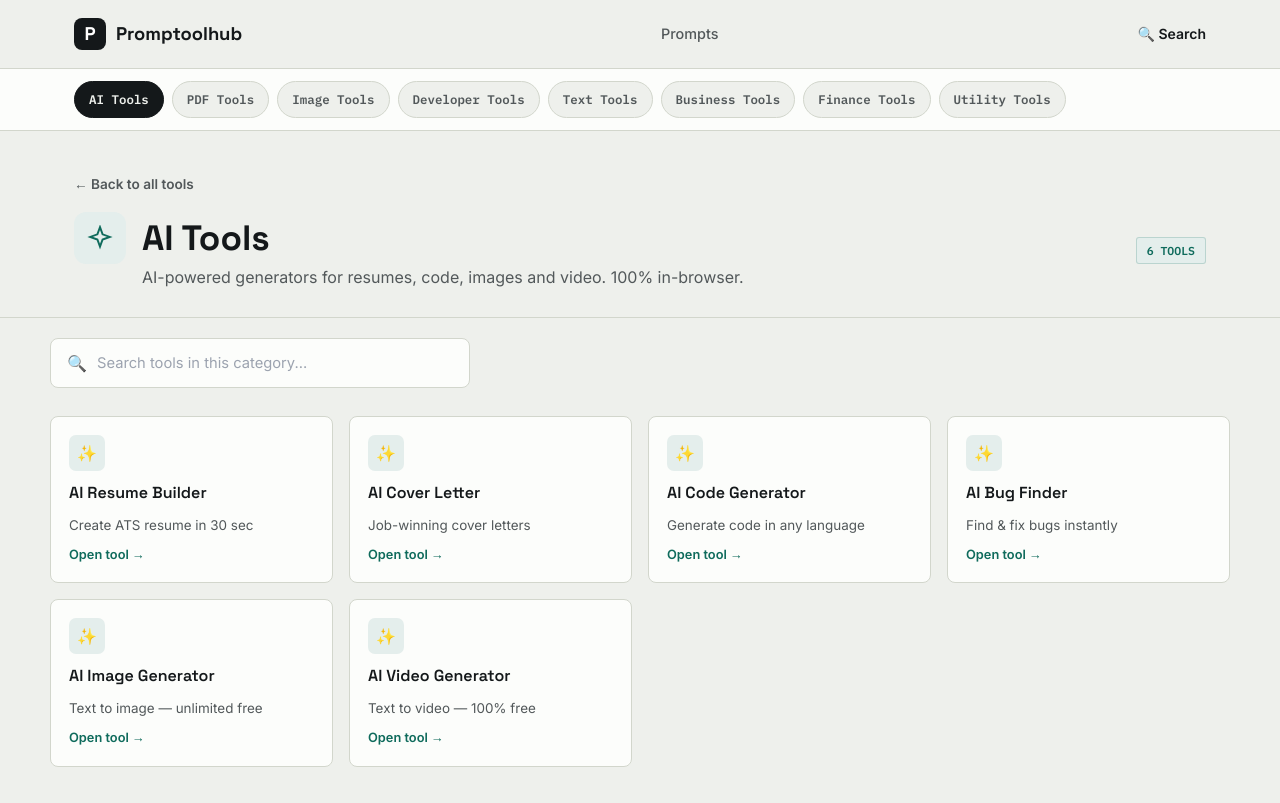
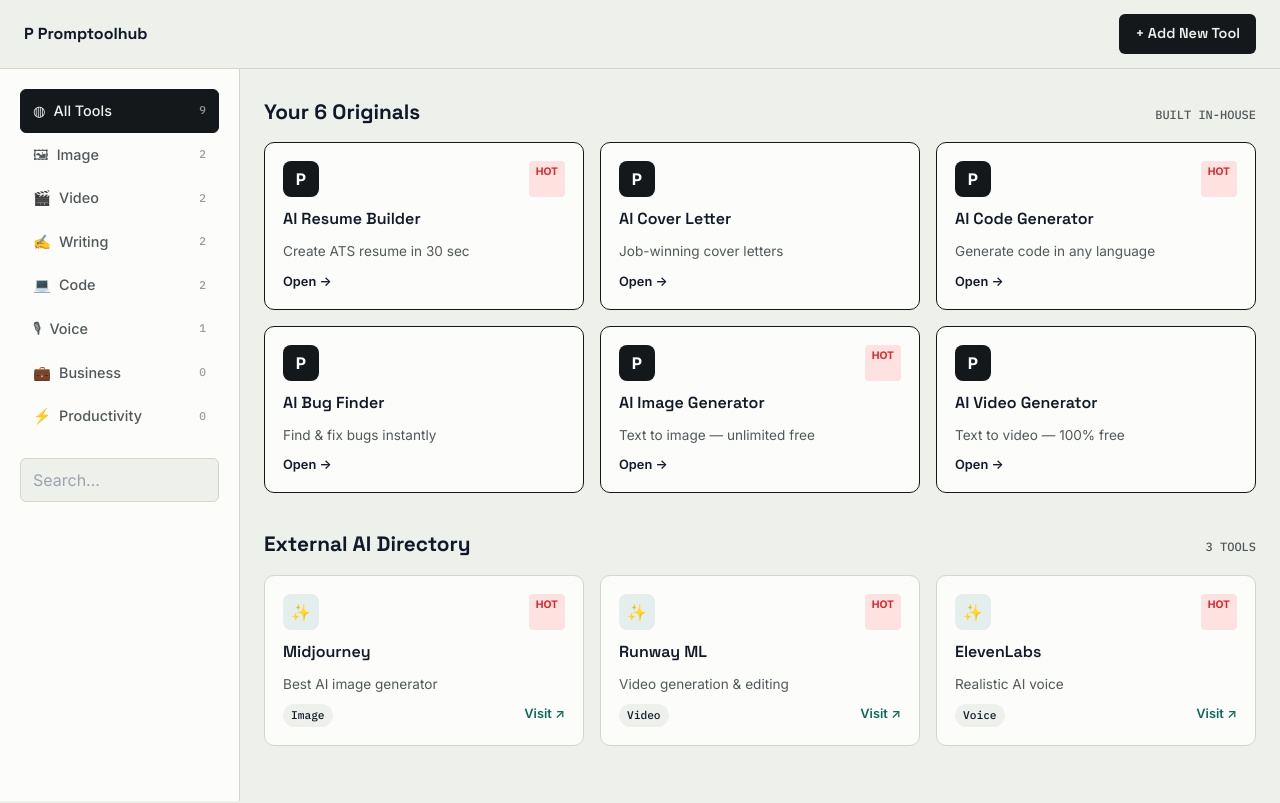
Before and after one commit to fair-gobi/toolhub-ai, a Next.js app: page /ai-tools in a window 1280 px wide. Shown: the top 803 px of the page. Built offline with nearby package versions, Linux system fonts and the light colour scheme; no server answers; the database is empty.

Commit message:
feat: ai-tools DB + Add Tool permanent

```diff
--- a/app/ai-tools/page.tsx
+++ b/app/ai-tools/page.tsx
@@ -1,107 +1,143 @@
 "use client"
 import Link from "next/link"
-import { useState } from "react"
+import { useState, useEffect } from "react"
 
-const TOOLS = [
-  { slug: "resume-builder", name: "AI Resume Builder", desc: "Create ATS resume in 30 sec" },
-  { slug: "cover-letter", name: "AI Cover Letter", desc: "Job-winning cover letters" },
-  { slug: "code-generator", name: "AI Code Generator", desc: "Generate code in any language" },
-  { slug: "bug-finder", name: "AI Bug Finder", desc: "Find & fix bugs instantly" },
-  { slug: "image-generator", name: "AI Image Generator", desc: "Text to image — unlimited free" },
-  { slug: "video-generator", name: "AI Video Generator", desc: "Text to video — 100% free" },
+type Cat = 'All'|'Image'|'Video'|'Writing'|'Code'|'Voice'|'Business'|'Productivity'
+type Tool = { slug:string; name:string; desc:string; cat:Cat; external?:string; hot?:boolean; new?:boolean }
+
+const ORIGINALS: Tool[] = [
+  { slug:"resume-builder", name:"AI Resume Builder", desc:"Create ATS resume in 30 sec", cat:"Writing", hot:true },
+  { slug:"cover-letter", name:"AI Cover Letter", desc:"Job-winning cover letters", cat:"Writing" },
+  { slug:"code-generator", name:"AI Code Generator", desc:"Generate code in any language", cat:"Code", hot:true },
+  { slug:"bug-finder", name:"AI Bug Finder", desc:"Find & fix bugs instantly", cat:"Code" },
+  { slug:"image-generator", name:"AI Image Generator", desc:"Text to image — unlimited free", cat:"Image", hot:true },
+  { slug:"video-generator", name:"AI Video Generator", desc:"Text to video — 100% free", cat:"Video" },
 ]
 
-const CATS = [
-  { key:'ai', label:'AI Tools', href:'/ai-tools' },
-  { key:'pdf', label:'PDF Tools', href:'/pdf-tools' },
-  { key:'image', label:'Image Tools', href:'/image-tools' },
-  { key:'dev', label:'Developer Tools', href:'/dev-tools' },
-  { key:'text', label:'Text Tools', href:'/text-tools' },
-  { key:'business', label:'Business Tools', href:'/business' },
-  { key:'finance', label:'Finance Tools', href:'/finance' },
-  { key:'utility', label:'Utility Tools', href:'/utility' },
+const FALLBACK_EXTERNAL: Tool[] = [
+  { slug:"midjourney", name:"Midjourney", desc:"Best AI image generator", cat:"Image", external:"https://midjourney.com", hot:true },
+  { slug:"runway", name:"Runway ML", desc:"Video generation & editing", cat:"Video", external:"https://runwayml.com", hot:true },
+  { slug:"elevenlabs", name:"ElevenLabs", desc:"Realistic AI voice", cat:"Voice", external:"https://elevenlabs.io", hot:true },
+]
+
+const CATS: {key:Cat, label:string, icon:string}[] = [
+  {key:'All', label:'All Tools', icon:'◍'},
+  {key:'Image', label:'Image', icon:'🖼'},
+  {key:'Video', label:'Video', icon:'🎬'},
+  {key:'Writing', label:'Writing', icon:'✍️'},
+  {key:'Code', label:'Code', icon:'💻'},
+  {key:'Voice', label:'Voice', icon:'🎙'},
+  {key:'Business', label:'Business', icon:'💼'},
+  {key:'Productivity', label:'Productivity', icon:'⚡'},
 ]
 
 export default function AIToolsPage(){
-  const [search,setSearch]=useState("")
-  const filtered = TOOLS.filter(t=>(t.name+t.desc).toLowerCase().includes(search.toLowerCase()))
+  const [active,setActive] = useState<Cat>('All')
+  const [q,setQ] = useState("")
+  const [externalTools,setExternalTools] = useState<Tool[]>(FALLBACK_EXTERNAL)
+  const [showAdd,setShowAdd] = useState(false)
+  const [form,setForm] = useState({name:"",desc:"",cat:"Image" as Cat,url:""})
+
+  useEffect(()=>{
+    fetch('/api/ai-tools').then(r=>r.json()).then((data:any[])=>{
+      if(Array.isArray(data) && data.length>0){
+        const ext = data.filter((t:any)=>!t.is_original).map((t:any)=>({
+          slug:t.slug, name:t.name, desc:t.description, cat:t.category as Cat, external:t.external_url, hot:t.is_hot, new:t.is_new
+        }))
+        if(ext.length>0) setExternalTools(ext)
+      }
+    }).catch(()=>{})
+  },[])
+
+  const filterFn = (t:Tool)=> (active==='All' || t.cat===active) && (t.name+t.desc).toLowerCase().includes(q.toLowerCase())
+  const originals = ORIGINALS.filter(filterFn)
+  const externals = externalTools.filter(filterFn)
+
+  const addTool = async ()=>{
+    if(!form.name || !form.desc) return alert("Fill name & desc")
+    const res = await fetch('/api/ai-tools',{method:'POST',headers:{'Content-Type':'application/json'},body:JSON.stringify({name:form.name,desc:form.desc,cat:form.cat,url:form.url})})
+    const newTool = await res.json()
+    const mapped:Tool = {slug:newTool.slug,name:newTool.name,desc:newTool.description,cat:newTool.category as Cat,external:newTool.external_url,new:true}
+    setExternalTools([mapped, ...externalTools])
+    setShowAdd(false)
+    setForm({name:"",desc:"",cat:"Image",url:""})
+  }
 
   return(
     <>
     <style>{`
-      @import url('https://fonts.googleapis.com/css2?family=Space+Grotesk:wght@500;600;700&family=Inter:wght@400;500;600&family=IBM+Plex+Mono:wght@500;600&display=swap');
-      :root{--bg:#EEF0EC;--bg-alt:#E4E7E0;--ink:#14181A;--ink-soft:#52585A;--line:#D2D6CC;--card:#FCFDFB;--teal:#0F6B5C;--tint:#E4EEEC}
-      *{box-sizing:border-box;margin:0;padding:0} body{background:var(--bg);color:var(--ink);font-family:'Inter',sans-serif}
-      .mono{font-family:'IBM Plex Mono',monospace} a{color:inherit;text-decoration:none}
-      .wrap{max-width:1180px;margin:0 auto;padding:0 24px} @media(max-width:600px){.wrap{padding:0 16px}}
-      header{border-bottom:1px solid var(--line);background:var(--bg);position:sticky;top:0;z-index:50}
-      .header-inner{display:flex;align-items:center;justify-content:space-between;height:68px}
-      .logo{display:flex;align-items:center;gap:10px;font-family:'Space Grotesk',sans-serif;font-weight:700;font-size:1.15rem}
-      .logo-mark{width:32px;height:32px;border-radius:8px;background:var(--ink);display:grid;place-items:center;color:white;font-weight:900}
-      .nav-links{display:flex;gap:22px;font-size:.9rem;font-weight:500;color:var(--ink-soft)} .nav-links a:hover{color:var(--ink)}
-      .switcher{border-bottom:1px solid var(--line);background:var(--card);overflow-x:auto;white-space:nowrap}
-      .switcher-inner{display:flex;gap:8px;padding:12px 24px}
-      .switch-pill{font-family:'IBM Plex Mono';font-size:.78rem;font-weight:600;padding:8px 14px;border-radius:20px;border:1px solid var(--line);background:var(--bg);color:var(--ink-soft);cursor:pointer;flex-shrink:0}
-      .switch-pill.active{background:var(--ink);color:var(--bg);border-color:var(--ink)}
-      .cat-hero{padding:40px 0 28px;border-bottom:1px solid var(--line)}
-      .back-link{font-size:.85rem;font-weight:600;color:var(--ink-soft);margin-bottom:18px;display:inline-flex;gap:6px}
-      .cat-head-row{display:flex;gap:16px;flex-wrap:wrap;align-items:flex-start}
-      .cat-icon{width:52px;height:52px;border-radius:12px;display:flex;align-items:center;justify-content:center;background:var(--tint);color:var(--teal)}
-      .cat-count{font-family:'IBM Plex Mono';font-size:.72rem;font-weight:600;padding:4px 10px;border-radius:3px;background:var(--tint);color:var(--teal);border:1px solid #0F6B5C33;margin-left:auto;align-self:center}
-      .search-row{padding:20px 0} .search-box{display:flex;gap:10px;background:var(--card);border:1px solid var(--line);border-radius:8px;padding:12px 16px;max-width:420px}
-      .search-box input{border:none;background:none;outline:none;font-size:.92rem;width:100%;font-family:'Inter'}
-      .section{padding:8px 0 64px} .grid{display:grid;grid-template-columns:repeat(4,1fr);gap:16px} @media(max-width:1180px){.grid{grid-template-columns:repeat(3,1fr)}} @media(max-width:860px){.grid{grid-template-columns:repeat(2,1fr)}} @media(max-width:520px){.grid{grid-template-columns:1fr}}
-      .tool-card{background:var(--card);border:1px solid var(--line);border-radius:8px;padding:18px;display:flex;flex-direction:column;gap:10px;transition:.15s} .tool-card:hover{border-color:var(--ink-soft);transform:translateY(-2px)}
-      .ic{width:36px;height:36px;border-radius:7px;display:flex;align-items:center;justify-content:center;background:var(--tint)}
-      footer{border-top:1px solid var(--line);padding:32px 0}
+      @import url('https://fonts.googleapis.com/css2?family=Space+Grotesk:wght@500;600;700&family=Inter:wght@400;500;600&family=IBM+Plex+Mono:wght@500&display=swap');
+      :root{--bg:#EEF0EC;--ink:#14181A;--soft:#52585A;--line:#D2D6CC;--card:#FCFDFB;--teal:#0F6B5C;--tint:#E4EEEC}
+      .wrap{max-width:1280px;margin:0 auto;padding:0 24px} *{box-sizing:border-box} body{background:var(--bg)}
+      .mono{font-family:'IBM Plex Mono'} .display{font-family:'Space Grotesk'}
+      header{border-bottom:1px solid var(--line);background:var(--bg);position:sticky;top:0;z-index:30}
+      .layout{display:grid;grid-template-columns:240px 1fr;min-height:calc(100vh - 68px)} @media(max-width:900px){.layout{grid-template-columns:1fr}}
+      .sidebar{border-right:1px solid var(--line);background:var(--card);position:sticky;top:68px;height:calc(100vh - 68px);padding:20px;overflow-y:auto} @media(max-width:900px){.sidebar{position:static;height:auto;border-right:none;border-bottom:1px solid var(--line);display:flex;gap:8px;overflow-x:auto;padding:12px 16px}}
+      .cat-btn{width:100%;text-align:left;padding:10px 12px;border-radius:6px;border:1px solid transparent;font-size:.9rem;font-weight:500;color:var(--soft);cursor:pointer;display:flex;gap:8px;align-items:center;background:transparent} .cat-btn.active{background:var(--ink);color:var(--bg);border-color:var(--ink)} @media(max-width:900px){.cat-btn{white-space:nowrap;width:auto;border:1px solid var(--line);background:var(--bg)}}
+      .main{padding:28px 24px} @media(max-width:600px){.main{padding:18px 16px}}
+      .grid4{display:grid;grid-template-columns:repeat(3,1fr);gap:16px} @media(max-width:1100px){.grid4{grid-template-columns:repeat(2,1fr)}} @media(max-width:600px){.grid4{grid-template-columns:1fr}}
+      .card{background:var(--card);border:1px solid var(--line);border-radius:10px;padding:18px;display:flex;flex-direction:column;gap:10px;transition:.15s} .card:hover{transform:translateY(-2px);border-color:var(--soft)}
+      .card.original{border:1.5px solid var(--ink)} .badge{font-size:.65rem;font-weight:700;padding:3px 7px;border-radius:4px} .badge-hot{background:#fee2e2;color:#dc2626} .badge-new{background:#dcfce7;color:#15803d}
+      .modal{position:fixed;inset:0;background:rgba(0,0,0,.4);z-index:50;display:grid;place-items:center;padding:16px} .modal-card{background:var(--card);border:1px solid var(--line);border-radius:12px;padding:22px;width:min(480px,100%);display:flex;flex-direction:column;gap:12px}
+      .input{height:44px;padding:0 12px;border:1px solid var(--line);border-radius:6px;background:var(--bg);outline:none;width:100%} .input:focus{border-color:var(--teal)}
     `}</style>
 
-    <header>
-      <div className="wrap header-inner">
-        <Link href="/" className="logo"><span className="logo-mark">P</span>Promptoolhub</Link>
-        <div className="nav-links hidden md:flex"><Link href="/prompts">Prompts</Link></div>
-        <Link href="/prompts" className="hidden md:flex text-sm font-semibold">🔍 Search</Link>
-      </div>
-    </header>
+    <header><div className="wrap" style={{height:68,display:'flex',justifyContent:'space-between',alignItems:'center'}}><Link href="/" className="display" style={{fontWeight:700}}>P Promptoolhub</Link><button onClick={()=>setShowAdd(true)} className="display" style={{background:'var(--ink)',color:'var(--bg)',padding:'9px 16px',borderRadius:6,fontWeight:600,fontSize:'.9rem',border:'none',cursor:'pointer'}}>+ Add New Tool</button></div></header>
 
-    <div className="switcher">
-      <div className="switcher-inner wrap">
+    <div className="layout">
+      <aside className="sidebar">
         {CATS.map(c=>(
-          <Link key={c.key} href={c.href} className={`switch-pill ${c.key==='ai'?'active':''}`}>{c.label}</Link>
+          <button key={c.key} onClick={()=>setActive(c.key)} className={`cat-btn ${active===c.key?'active':''}`}>
+            <span>{c.icon}</span> {c.label} <span className="mono" style={{marginLeft:'auto',fontSize:'.7rem',opacity:.6}}>{c.key==='All'? ORIGINALS.length+externalTools.length : [...ORIGINALS,...externalTools].filter(t=>t.cat===c.key).length}</span>
+          </button>
         ))}
-      </div>
+        <div style={{marginTop:20}}><input value={q} onChange={e=>setQ(e.target.value)} placeholder="Search..." className="input" /></div>
+      </aside>
+
+      <main className="main">
+        <div style={{display:'flex',justifyContent:'space-between',alignItems:'baseline',marginBottom:14}}><h2 className="display" style={{fontSize:'1.3rem',fontWeight:700}}>Your 6 Originals</h2><span className="mono" style={{fontSize:'.75rem',color:'var(--soft)'}}>BUILT IN-HOUSE</span></div>
+        <div className="grid4" style={{marginBottom:36}}>
+          {originals.map(t=>(
+            <Link key={t.slug} href={`/ai-tools/${t.slug}`} className="card original">
+              <div style={{display:'flex',justifyContent:'space-between'}}><div style={{width:36,height:36,borderRadius:8,background:'var(--ink)',color:'white',display:'grid',placeItems:'center',fontWeight:900}}>P</div>{t.hot && <span className="badge badge-hot">HOT</span>}</div>
+              <h3 className="display" style={{fontWeight:600}}>{t.name}</h3>
+              <p style={{fontSize:'.85rem',color:'var(--soft)',flex:1}}>{t.desc}</p>
+              <span style={{fontSize:'.8rem',fontWeight:600}}>Open →</span>
+            </Link>
+          ))}
+        </div>
+
+        <div style={{display:'flex',justifyContent:'space-between',alignItems:'baseline',marginBottom:14}}><h2 className="display" style={{fontSize:'1.3rem',fontWeight:700}}>External AI Directory</h2><span className="mono" style={{fontSize:'.75rem',color:'var(--soft)'}}>{externals.length} TOOLS</span></div>
+        <div className="grid4">
+          {externals.map(t=>(
+            <a key={t.slug} href={t.external} target="_blank" className="card">
+              <div style={{display:'flex',justifyContent:'space-between'}}><div style={{width:36,height:36,borderRadius:8,background:'var(--tint)',display:'grid',placeItems:'center'}}>✨</div><div style={{display:'flex',gap:6}}>{t.hot && <span className="badge badge-hot">HOT</span>}{t.new && <span className="badge badge-new">NEW</span>}</div></div>
+              <h3 className="display" style={{fontWeight:600}}>{t.name}</h3>
+              <p style={{fontSize:'.85rem',color:'var(--soft)',flex:1}}>{t.desc}</p>
+              <div style={{display:'flex',justifyContent:'space-between'}}><span className="mono" style={{fontSize:'.7rem',background:'#EEF0EC',padding:'3px 8px',borderRadius:20}}>{t.cat}</span><span style={{fontSize:'.8rem',fontWeight:600,color:'var(--teal)'}}>Visit ↗</span></div>
+            </a>
+          ))}
+        </div>
+      </main>
     </div>
 
-    <section className="cat-hero">
-      <div className="wrap">
-        <Link href="/" className="back-link">← Back to all tools</Link>
-        <div className="cat-head-row">
-          <div className="cat-icon"><svg viewBox="0 0 24 24" fill="none" stroke="currentColor" strokeWidth="1.8" width="26" height="26"><path d="M12 2l2.4 6.6L21 11l-6.6 2.4L12 20l-2.4-6.6L3 11l6.6-2.4z"/></svg></div>
-          <div><h1 style={{fontFamily:'Space Grotesk',fontSize:'clamp(1.6rem,3.4vw,2.2rem)',fontWeight:700}}>AI Tools</h1><p style={{color:'#52585A'}}>AI-powered generators for resumes, code, images and video. 100% in-browser.</p></div>
-          <span className="cat-count mono">6 TOOLS</span>
+    {showAdd && (
+      <div className="modal" onClick={()=>setShowAdd(false)}>
+        <div className="modal-card" onClick={e=>e.stopPropagation()}>
+          <h3 className="display" style={{fontWeight:700,fontSize:'1.2rem'}}>Add New Tool</h3>
+          <input className="input" placeholder="Tool Name" value={form.name} onChange={e=>setForm({...form,name:e.target.value})} />
+          <input className="input" placeholder="Description" value={form.desc} onChange={e=>setForm({...form,desc:e.target.value})} />
+          <select className="input" value={form.cat} onChange={e=>setForm({...form,cat:e.target.value as Cat})}>
+            <option>Image</option><option>Video</option><option>Writing</option><option>Code</option><option>Voice</option><option>Business</option><option>Productivity</option>
+          </select>
+          <input className="input" placeholder="External URL https://..." value={form.url} onChange={e=>setForm({...form,url:e.target.value})} />
+          <div style={{display:'flex',gap:8,justifyContent:'flex-end',marginTop:8}}>
+            <button onClick={()=>setShowAdd(false)} className="input" style={{width:'auto',cursor:'pointer'}}>Cancel</button>
+            <button onClick={addTool} style={{background:'var(--ink)',color:'white',padding:'10px 18px',borderRadius:6,fontWeight:600,border:'none',cursor:'pointer'}}>Add Tool</button>
+          </div>
         </div>
       </div>
-    </section>
-
-    <div className="wrap search-row">
-      <div className="search-box"><span>🔍</span><input value={search} onChange={e=>setSearch(e.target.value)} placeholder="Search tools in this category..." /></div>
-    </div>
-
-    <section className="section wrap">
-      <div className="grid">
-        {filtered.map(t=>(
-          <Link key={t.slug} href={`/ai-tools/${t.slug}`} className="tool-card">
-            <div className="ic"><span>✨</span></div>
-            <h3 style={{fontFamily:'Space Grotesk',fontWeight:600}}>{t.name}</h3>
-            <p style={{fontSize:'.84rem',color:'#52585A',flex:1}}>{t.desc}</p>
-            <span style={{fontSize:'.8rem',fontWeight:600,color:'#0F6B5C'}}>Open tool →</span>
-          </Link>
-        ))}
-      </div>
-      {filtered.length===0 && <div style={{padding:48,textAlign:'center',color:'#52585A'}}>No tools match your search.</div>}
-    </section>
-
-    <footer><div className="wrap" style={{display:'flex',justifyContent:'space-between',flexWrap:'wrap',gap:16}}><div className="logo"><span className="logo-mark">P</span>Promptoolhub</div><div className="mono" style={{fontSize:'.75rem',color:'#52585A'}}>© 2026 Promptoolhub · AI Tools</div></div></footer>
+    )}
     </>
   )
 }
--- /dev/null
+++ b/app/api/ai-tools/route.ts
@@ -0,0 +1,20 @@
+import { sql } from '@/lib/db'
+import { NextResponse } from 'next/server'
+export const dynamic = 'force-dynamic'
+
+export async function GET(){
+  const tools = await sql`SELECT * FROM ai_tools ORDER BY is_original DESC, created_at DESC`
+  return NextResponse.json(tools)
+}
+
+export async function POST(req:Request){
+  const { name, desc, cat, url } = await req.json()
+  const slug = name.toLowerCase().replace(/[^a-z0-9]+/g,'-').replace(/^-|-$/g,'')
+  const [tool] = await sql`
+    INSERT INTO ai_tools (slug, name, description, category, external_url, is_original, is_new)
+    VALUES (${slug}, ${name}, ${desc}, ${cat}, ${url}, false, true)
+    ON CONFLICT (slug) DO UPDATE SET description=${desc}, external_url=${url}
+    RETURNING *
+  `
+  return NextResponse.json(tool)
+}
```
